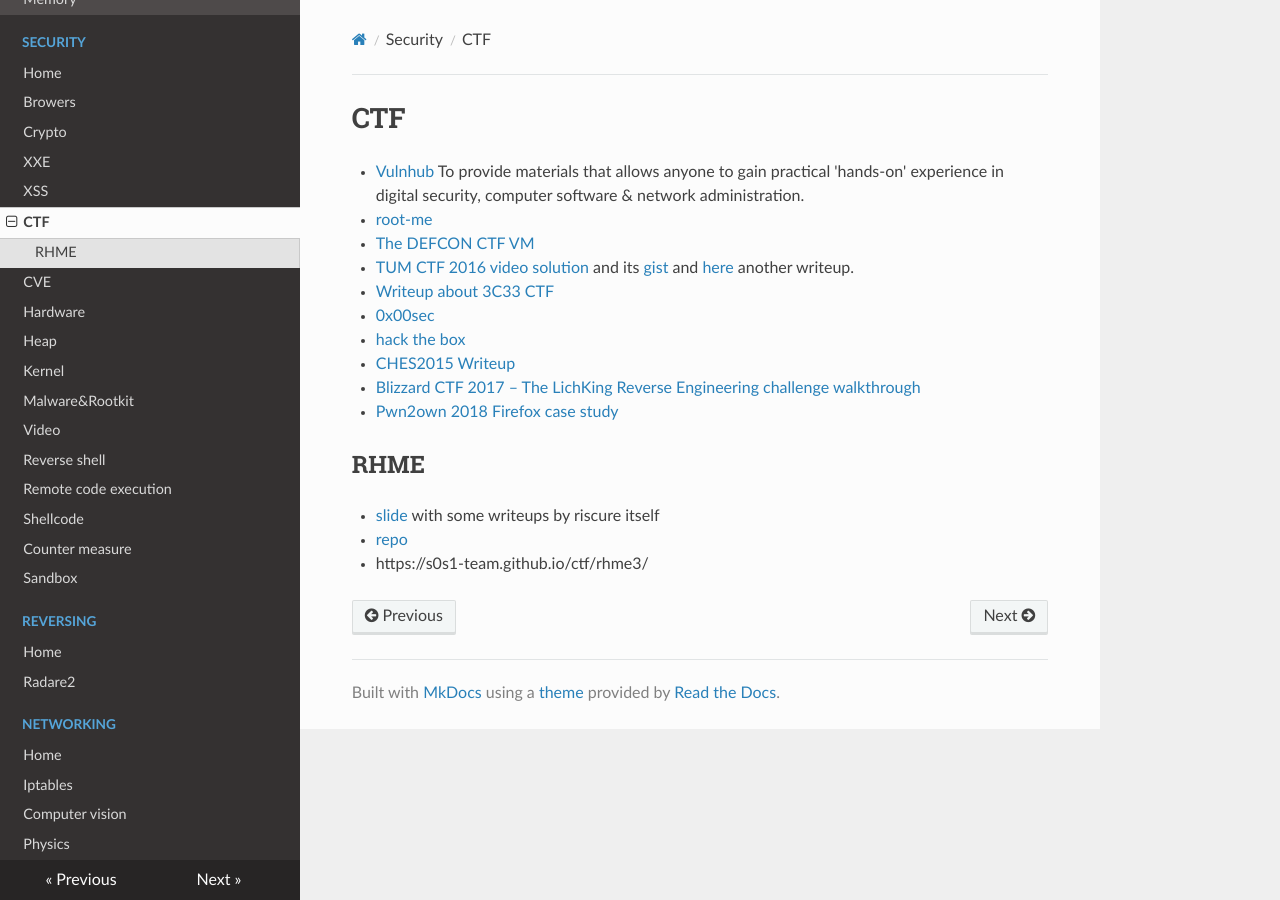
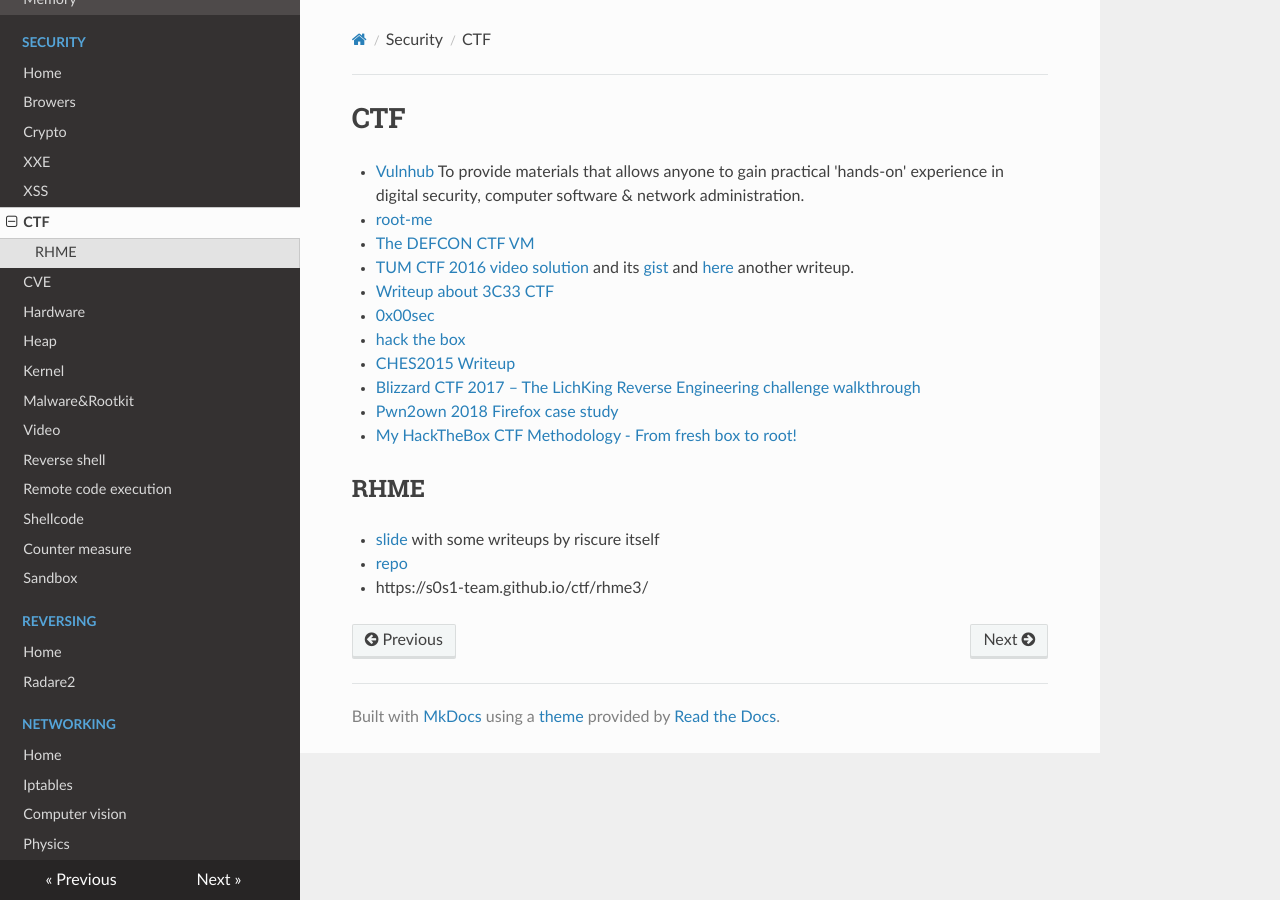
Before and after one commit to gipi/low-level, an MkDocs documentation site: the page built from docs/security/ctf.md, in a window 1280 px wide. Built offline with MkDocs 1.6.1, drawn with Linux system fonts in a browser that asks for light colours; nearby versions of some CDN libraries; old or Windows-style settings are respelled for this version of MkDocs.

Commit message:
Update ctf.md

```diff
--- a/docs/security/ctf.md
+++ b/docs/security/ctf.md
@@ -12,6 +12,7 @@
  - [CHES2015 Writeup](http://wiki.yobi.be/wiki/CHES2015_Writeup)
  - [Blizzard CTF 2017 – The LichKing Reverse Engineering challenge walkthrough](http://0xeb.net/2018/02/blizzard-ctf-2017-the-lichking-reverse-engineering-challenge-walkthrough/)
  - [Pwn2own 2018 Firefox case study](http://blogs.360.cn/blog/how-to-kill-a-firefox-en/)
+ - [My HackTheBox CTF Methodology - From fresh box to root!](https://0x00sec.org/t/my-hackthebox-ctf-methodology-from-fresh-box-to-root/13980)
 
 ## RHME
 
```
